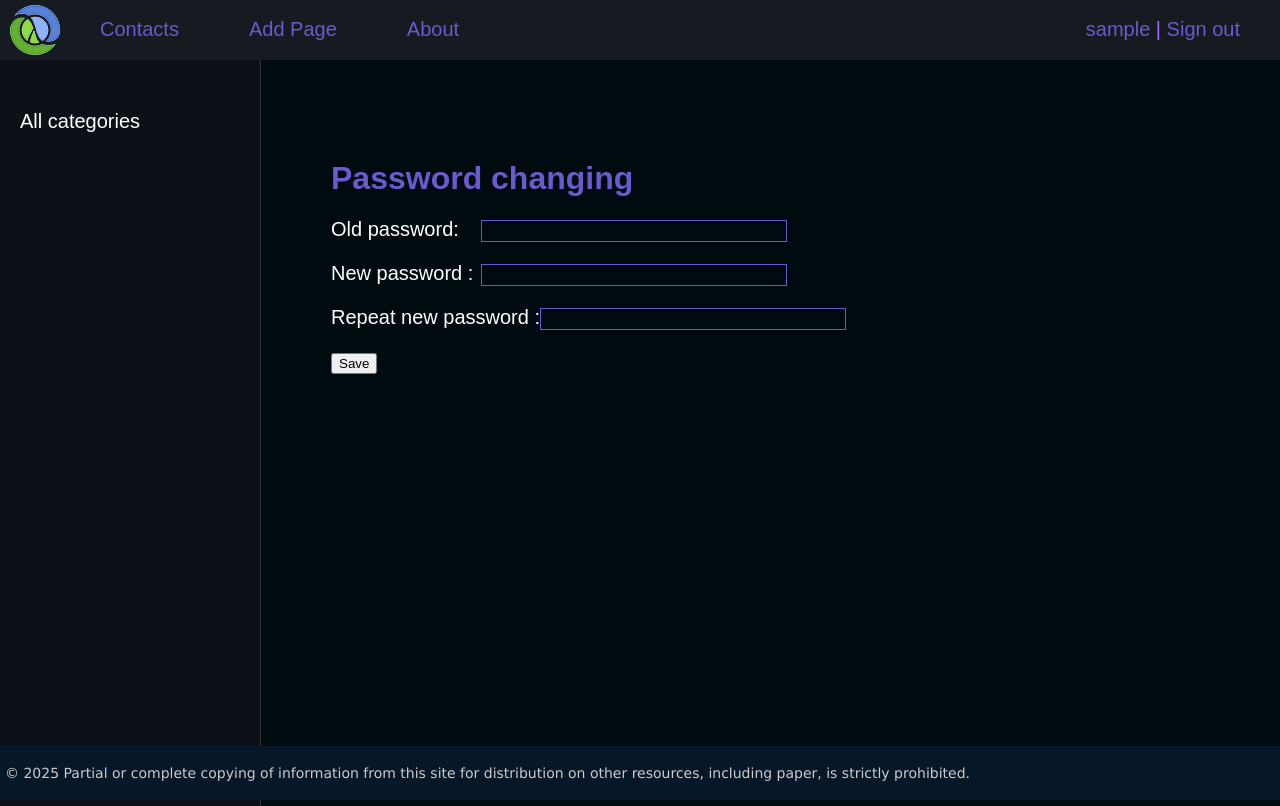
After one commit to vitaliminkouski/Django-projects, a Django app: page /users/password-change/ in a window 1280 px wide. The commit adds this page. Run offline with Django 5.2, Linux system fonts and the light colour scheme; the visitor is signed in with stand-in values (Sample User, id 1); data that the repository does not hold is empty.

Commit message:
added password changing

```diff
--- a/django/sitewomen/sitewomen/settings.py
+++ b/django/sitewomen/sitewomen/settings.py
@@ -13,7 +13,7 @@ https://docs.djangoproject.com/en/5.2/ref/settings/
 from pathlib import Path
 
 from django.conf.global_settings import STATICFILES_DIRS, MEDIA_ROOT, MEDIA_URL, LOGIN_REDIRECT_URL, \
-    LOGOUT_REDIRECT_URL, AUTHENTICATION_BACKENDS
+    LOGOUT_REDIRECT_URL, AUTHENTICATION_BACKENDS, EMAIL_BACKEND
 
 # Build paths inside the project like this: BASE_DIR / 'subdir'.
 BASE_DIR = Path(__file__).resolve().parent.parent
@@ -145,4 +145,6 @@ AUTHENTICATION_BACKENDS=[
     'users.authentication.EmailAuthBackend',
 ]
 
+EMAIL_BACKEND= 'django.core.mail.backends.console.EmailBackend'
+
 from sitewomen.private_settings import *
--- a/django/sitewomen/users/forms.py
+++ b/django/sitewomen/users/forms.py
@@ -1,13 +1,13 @@
 from django import forms
 from django.contrib.auth import get_user_model
-from django.contrib.auth.forms import AuthenticationForm, UserCreationForm
+from django.contrib.auth.forms import AuthenticationForm, UserCreationForm, PasswordChangeForm
 
 
 class LoginUserForm(AuthenticationForm):
     username = forms.CharField(label='Login/email',
                                widget=forms.TextInput(attrs={'class': 'form-input'}))
     password = forms.CharField(label='Password',
-                               widget=forms.TextInput(attrs={'class': 'form-input'}))
+                               widget=forms.PasswordInput(attrs={'class': 'form-input'}))
 
     class Meta:
         model = get_user_model()
@@ -15,8 +15,8 @@ class LoginUserForm(AuthenticationForm):
 
 class RegisterUserForm(UserCreationForm):
     username = forms.CharField(label='Login', widget=forms.TextInput(attrs={'class': 'form-input'}))
-    password1 = forms.CharField(label='Password', widget=forms.TextInput(attrs={'class': 'form-input'}))
-    password2 = forms.CharField(label='Repeat password', widget=forms.TextInput(attrs={'class': 'form-input'}))
+    password1 = forms.CharField(label='Password', widget=forms.PasswordInput(attrs={'class': 'form-input'}))
+    password2 = forms.CharField(label='Repeat password', widget=forms.PasswordInput(attrs={'class': 'form-input'}))
 
     class Meta:
         model=get_user_model()
@@ -51,3 +51,8 @@ class ProfileUserForm(forms.ModelForm):
             'first_name': forms.TextInput(attrs={'class': 'form-input'}),
             'last_name': forms.TextInput(attrs={'class': 'form-input'}),
         }
+
+class UserChangePasswordForm(PasswordChangeForm):
+    old_password = forms.CharField(label='Old password', widget=forms.PasswordInput(attrs={'class': 'form-input'}))
+    new_password1 = forms.CharField(label='New password ', widget=forms.PasswordInput(attrs={'class': 'form-input'}))
+    new_password2 = forms.CharField(label='Repeat new password ', widget=forms.PasswordInput(attrs={'class': 'form-input'}))
--- /dev/null
+++ b/django/sitewomen/users/templates/users/password_change_done.html
@@ -0,0 +1,6 @@
+{% extends 'base.html' %}
+
+{% block content %}
+<h1>You've changed password successfully</h1>
+<p><a href="{% url 'users:profile' %}">Return to the profile</a></p>
+{% endblock %}
--- /dev/null
+++ b/django/sitewomen/users/templates/users/password_change_form.html
@@ -0,0 +1,16 @@
+{% extends 'base.html' %}
+
+{% block content %}
+
+<h1>Password changing</h1>
+<form method="post">
+    {% csrf_token %}
+    <div class="form-error">{{ form.non_field_errors }}</div>
+    {% for f in form %}
+    <p><label class="form-label" for="{{ f.id_for_label }}">{{ f.label }}: </label>{{ f }}</p>
+    <div class="form-error">{{ f.errors }}</div>
+    {% endfor %}
+    <button type="submit">Save</button>
+</form>
+
+{% endblock %}
--- a/django/sitewomen/users/templates/users/profile.html
+++ b/django/sitewomen/users/templates/users/profile.html
@@ -12,5 +12,7 @@
   {% endfor %}
 
   <p><button type="submit">Save</button> </p>
+  <hr>
+  <p><a href="{% url 'users:password_change' %}">Change password</a></p>
 </form>
 {% endblock %}
--- a/django/sitewomen/users/urls.py
+++ b/django/sitewomen/users/urls.py
@@ -1,6 +1,6 @@
 from debug_toolbar.urls import app_name
 from django.urls import path
-from django.contrib.auth.views import LogoutView
+from django.contrib.auth.views import LogoutView, PasswordChangeView, PasswordChangeDoneView
 from . import views
 
 app_name='users'
@@ -10,4 +10,7 @@ urlpatterns=[
     path('logout/', LogoutView.as_view(), name='logout'),
     path('register/', views.RegisterUser.as_view(), name='register'),
     path('profile/', views.ProfileUser.as_view(), name='profile'),
+    path('password-change/', views.UserChangePassword.as_view(), name='password_change'),
+    path('password-change/done/', PasswordChangeDoneView.as_view(template_name='users/password_change_done.html'), name='password_change_done')
+
 ]
--- a/django/sitewomen/users/views.py
+++ b/django/sitewomen/users/views.py
@@ -1,13 +1,13 @@
 from django.contrib.auth import authenticate, login, logout, get_user_model
 from django.contrib.auth.forms import AuthenticationForm
 from django.contrib.auth.mixins import LoginRequiredMixin
-from django.contrib.auth.views import LoginView
+from django.contrib.auth.views import LoginView, PasswordChangeView
 from django.http import HttpResponse
 from django.shortcuts import render, redirect
 from django.urls import reverse_lazy
 from django.views.generic import CreateView, UpdateView
 
-from .forms import LoginUserForm, RegisterUserForm, ProfileUserForm
+from .forms import LoginUserForm, RegisterUserForm, ProfileUserForm, UserChangePasswordForm
 
 
 class LoginUser(LoginView):
@@ -38,3 +38,8 @@ class ProfileUser(LoginRequiredMixin, UpdateView):
 def logout_user(request):
     logout(request)
     return redirect('users:login')
+
+class UserChangePassword(PasswordChangeView):
+    form_class = UserChangePasswordForm
+    success_url = reverse_lazy("users:password_change_done")
+    template_name = "users/password_change_form.html"
```
